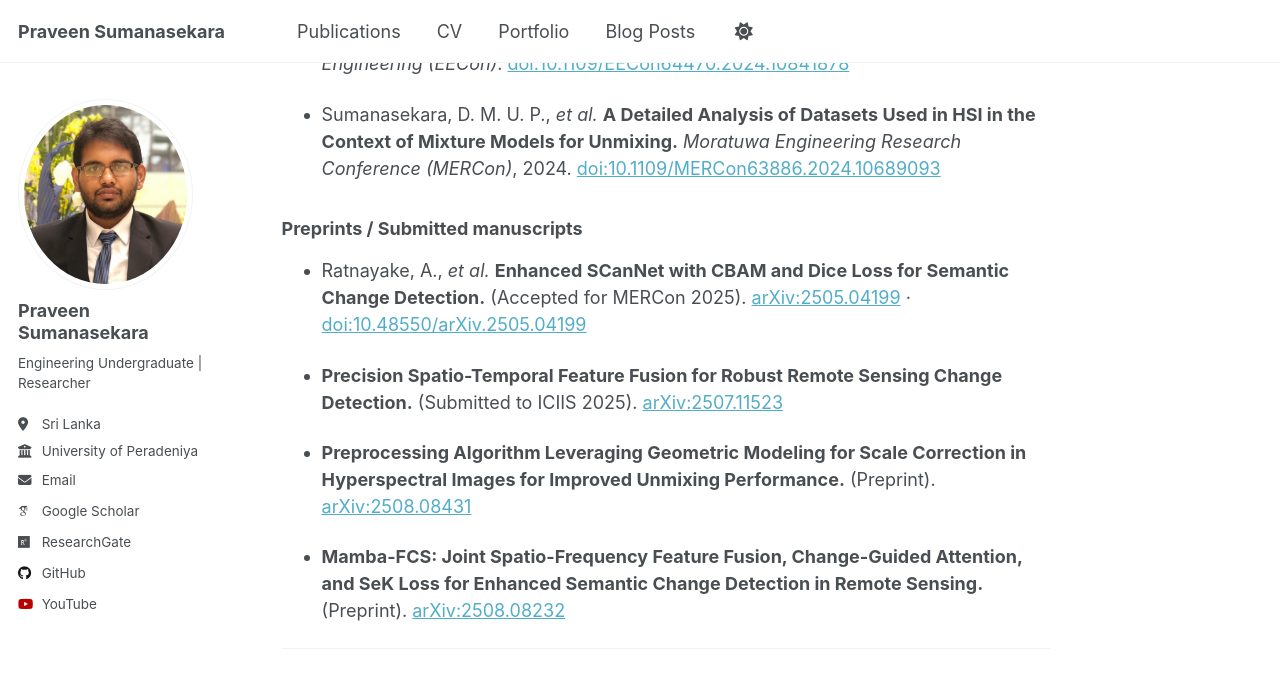
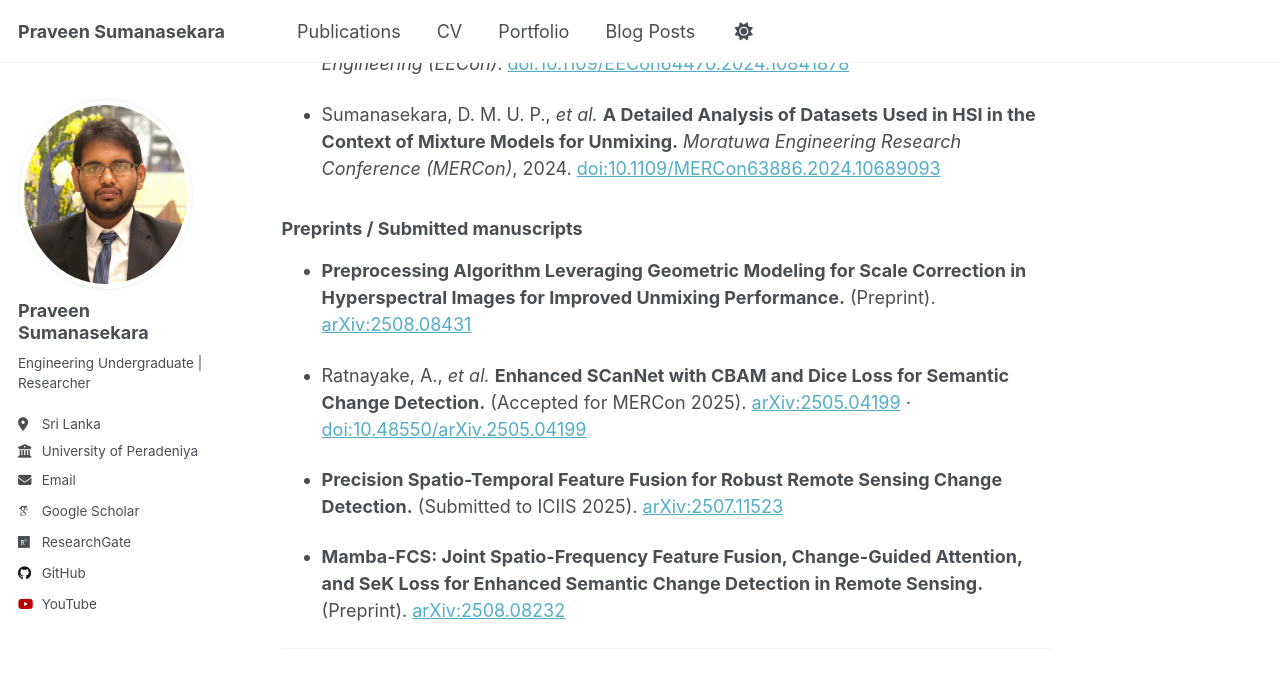
Before and after one commit to DMUPraveen/DMUPraveen.github.io, a Jekyll site: the page built from _pages/about.md, in a window 1280 px wide and 900 px high, scrolled down 1265 px. Shown: the top 688 px of the window. Built offline with Jekyll 4.4.1, drawn with Linux system fonts in a browser that asks for light colours; some web fonts are replaced.

Commit message:
Small change to the order of papers

```diff
--- a/_pages/about.md
+++ b/_pages/about.md
@@ -38,12 +38,13 @@ I am **Praveen Sumanasekara**, a final-year undergraduate in the Department of E
 - Sumanasekara, D. M. U. P., *et al.* **A Detailed Analysis of Datasets Used in HSI in the Context of Mixture Models for Unmixing.** *Moratuwa Engineering Research Conference (MERCon)*, 2024. [doi:10.1109/MERCon63886.2024.10689093](https://doi.org/10.1109/MERCon63886.2024.10689093)
 
 ### Preprints / Submitted manuscripts
+
+- **Preprocessing Algorithm Leveraging Geometric Modeling for Scale Correction in Hyperspectral Images for Improved Unmixing Performance.** (Preprint). [arXiv:2508.08431](https://arxiv.org/abs/2508.08431)
+
 - Ratnayake, A., *et al.* **Enhanced SCanNet with CBAM and Dice Loss for Semantic Change Detection.** (Accepted for MERCon 2025). [arXiv:2505.04199](https://arxiv.org/abs/2505.04199) · [doi:10.48550/arXiv.2505.04199](https://doi.org/10.48550/arXiv.2505.04199)
 
 - **Precision Spatio-Temporal Feature Fusion for Robust Remote Sensing Change Detection.** (Submitted to ICIIS 2025). [arXiv:2507.11523](https://arxiv.org/abs/2507.11523)
 
-- **Preprocessing Algorithm Leveraging Geometric Modeling for Scale Correction in Hyperspectral Images for Improved Unmixing Performance.** (Preprint). [arXiv:2508.08431](https://arxiv.org/abs/2508.08431)
-
 - **Mamba-FCS: Joint Spatio-Frequency Feature Fusion, Change-Guided Attention, and SeK Loss for Enhanced Semantic Change Detection in Remote Sensing.** (Preprint). [arXiv:2508.08232](https://arxiv.org/abs/2508.08232)
 
 ---
```
